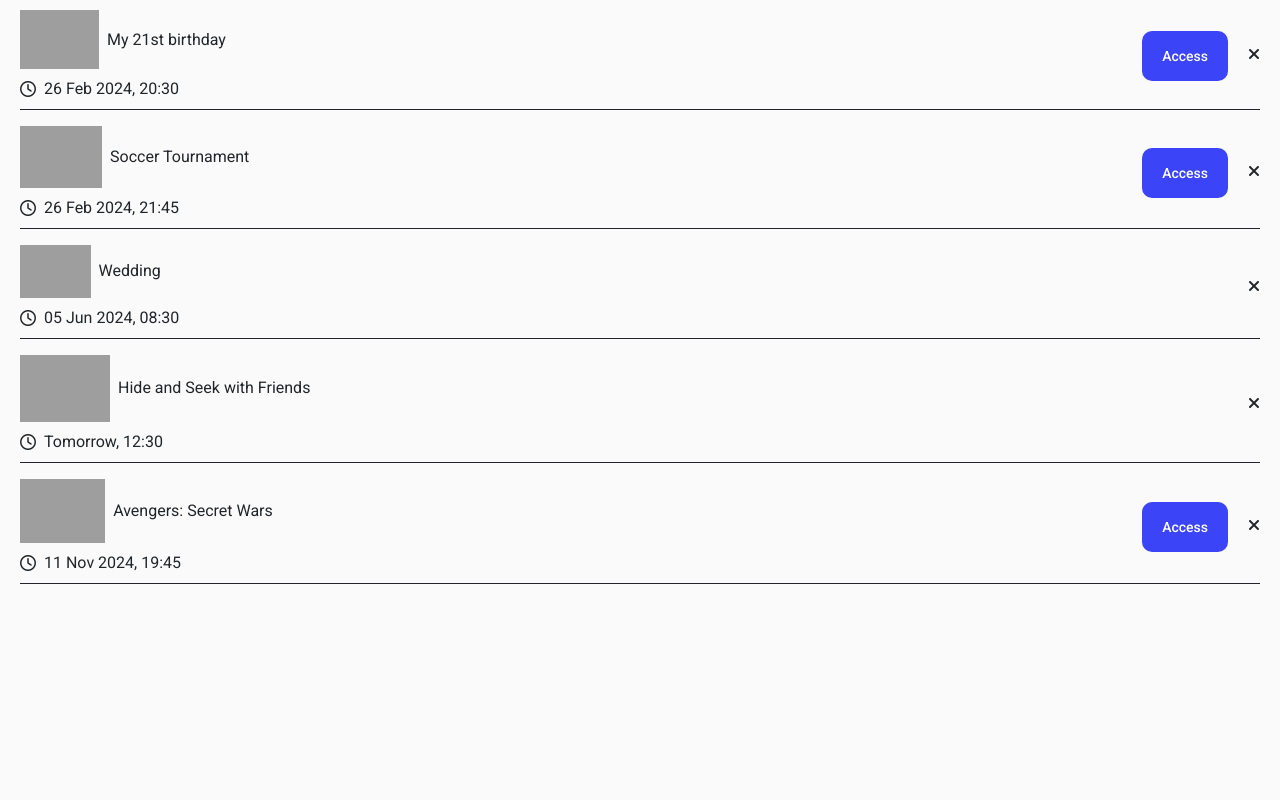
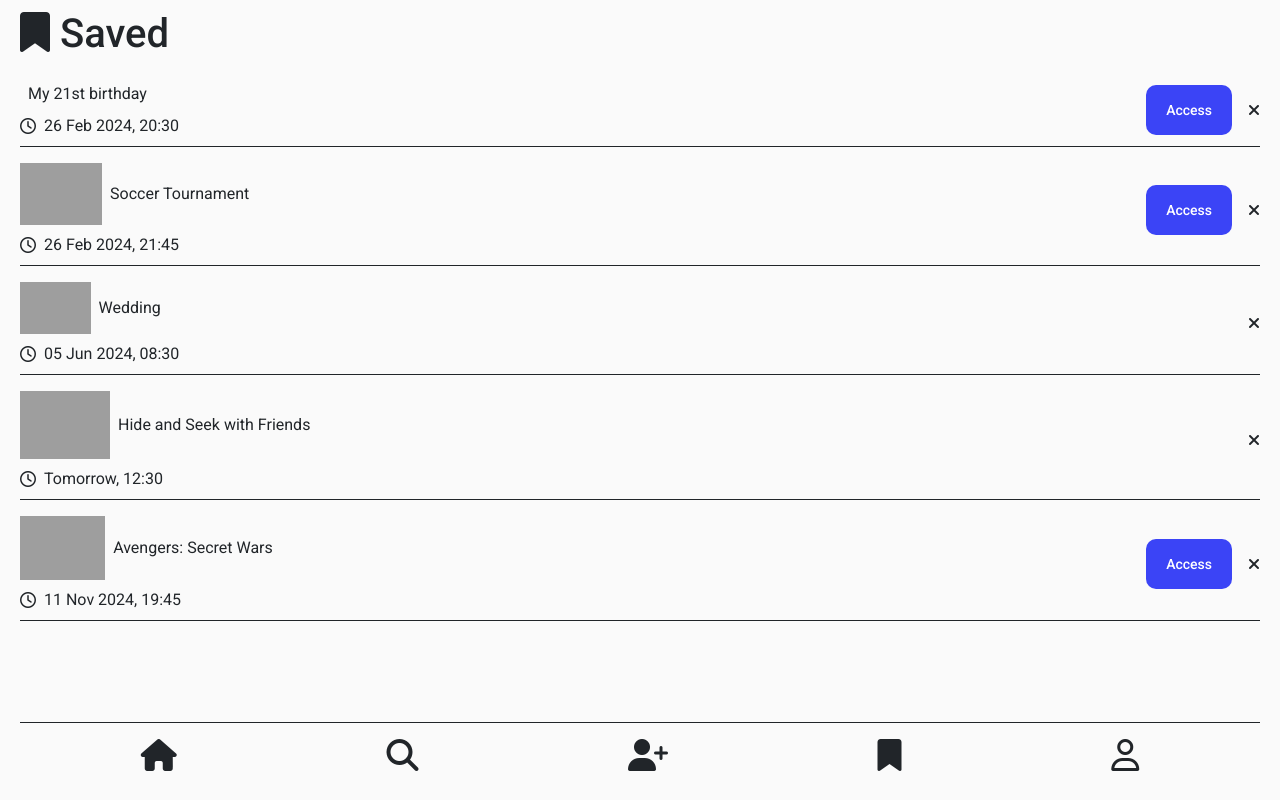
Before and after one commit to lindelwa122/ximba-web, a Django app: page /saved in a window 1280 px wide. Run offline with Django 4.2, Linux system fonts and the light colour scheme; some libraries are stand-ins or nearby versions; grey boxes are pictures that could not be loaded.

Commit message:
Add saved.scss

```diff
--- a/invite/static/invite/styles.css
+++ b/invite/static/invite/styles.css
@@ -263,4 +263,52 @@ section {
   }
 }
 
+section {
+  min-height: 100vh;
+  display: flex;
+  flex-direction: column;
+}
+
+.main-heading {
+  padding-bottom: 1rem;
+}
+
+.close {
+  display: flex;
+  justify-content: center;
+  align-items: center;
+}
+
+.bottom-menu {
+  margin-top: auto;
+  width: 100%;
+  border-top: 1px solid var(--secondary-text-color);
+  padding-block: 1rem 0;
+}
+.bottom-menu ul {
+  width: 100%;
+  display: flex;
+  justify-content: space-between;
+  align-items: center;
+  list-style: none;
+  padding-inline: 1rem;
+}
+.bottom-menu ul li {
+  cursor: pointer;
+}
+.bottom-menu ul li i {
+  font-size: 2rem;
+}
+@media only screen and (min-width: 600px) {
+  .bottom-menu ul {
+    justify-content: space-around;
+  }
+}
+
+@media (max-width: 420px) {
+  .btn-primary {
+    padding: 7.5px 10px;
+  }
+}
+
 /*# sourceMappingURL=styles.css.map */
--- a/invite/static/invite/styles.scss
+++ b/invite/static/invite/styles.scss
@@ -2,3 +2,4 @@
 @import './styles/utils';
 @import './styles/shared';
 @import './styles/form';
+@import './styles/saved';
--- /dev/null
+++ b/invite/static/invite/styles/_saved.scss
@@ -0,0 +1,49 @@
+// General
+section {
+  min-height: 100vh;
+  display: flex;
+  flex-direction: column;
+}
+
+.main-heading {
+  padding-bottom: 1rem;
+}
+
+.close {
+  display: flex;
+  justify-content: center;
+  align-items: center;
+}
+
+// Menu
+.bottom-menu {
+  margin-top: auto;
+  width: 100%;
+  border-top: 1px solid var(--secondary-text-color);
+  padding-block: 1rem 0;
+  ul {
+    width: 100%;
+    display: flex;
+    justify-content: space-between;
+    align-items: center;
+    list-style: none;
+    padding-inline: 1rem;
+
+    li {
+      cursor: pointer;
+      i {
+        font-size: 2rem;
+      }
+    }
+    @include for-tablets {
+      justify-content: space-around;
+    }
+  }
+}
+
+// For Mobile
+@media (max-width: 420px) {
+  .btn-primary {
+    padding: 7.5px 10px;
+  }
+}
--- a/invite/templates/invite/saved.html
+++ b/invite/templates/invite/saved.html
@@ -5,10 +5,12 @@
 {% block body %}
 
 <section>
+  <div class='content'>
+    <h1 class='main-heading'><i class='fa-solid fa-bookmark'></i> Saved</h1>
     <div class='d-flex justify-content-between align-items-center pb-2 mb-3 border-bottom border-dark'>
       <div>
         <div class='d-flex align-items-center'>
-        <img
+          <im'
             src='https://images.unsplash.com/photo-1530433331547-e064ffe8eef1?ixlib=rb-4.0.3&ixid=MnwxMjA3fDB8MHxwaG90by1wYWdlfHx8fGVufDB8fHx8&auto=format&fit=crop&w=580&q=80'
             width='15%' alt='A Cake' />
           <div class='ms-2'>My 21st birthday</div>
@@ -19,7 +21,7 @@
         </div>
       </div>
 
-    <div>
+      <div class='close'>
         <button type='button' class='btn btn-primary me-3'>Access</button>
         <i class='fa-solid fa-xmark'></i>
       </div>
@@ -39,7 +41,7 @@
         </div>
       </div>
 
-    <div>
+      <div class='close'>
         <button type='button' class='btn btn-primary me-3'>Access</button>
         <i class='fa-solid fa-xmark'></i>
       </div>
@@ -97,12 +99,27 @@
         </div>
       </div>
 
-    <div>
+      <div class='close'>
         <button type='button' class='btn btn-primary me-3'>Access</button>
         <i class='fa-solid fa-xmark'></i>
       </div>
     </div>
+  </div>
+  <div class='bottom-menu'>
+    <ul>
+      <!-- Home  -->
+      <li><a><i class='fa-solid fa-house'></i></a></li>
+      <!-- Search  -->
+      <li><a><i class='fa-solid fa-magnifying-glass'></i></a></li>
+      <!-- Add Friend  -->
+      <li><a><i class='fa-solid fa-user-plus'></i></a></li>
+      <!-- Saved  -->
+      <li><a><i class='fa-solid fa-bookmark'></i></a></li>
+      <!-- Profile  -->
+      <li><a><i class='fa-regular fa-user'></i></a></li>
 
+    </ul>
+  </div>
 
 </section>
 <script src='https://kit.fontawesome.com/0d461e2d79.js' crossorigin='anonymous'></script>
```
Also changed, not shown: invite/static/invite/styles/_form.scss (line endings or trailing spaces), 1 other file. Lines whose indentation alone changed are shown as unchanged.
